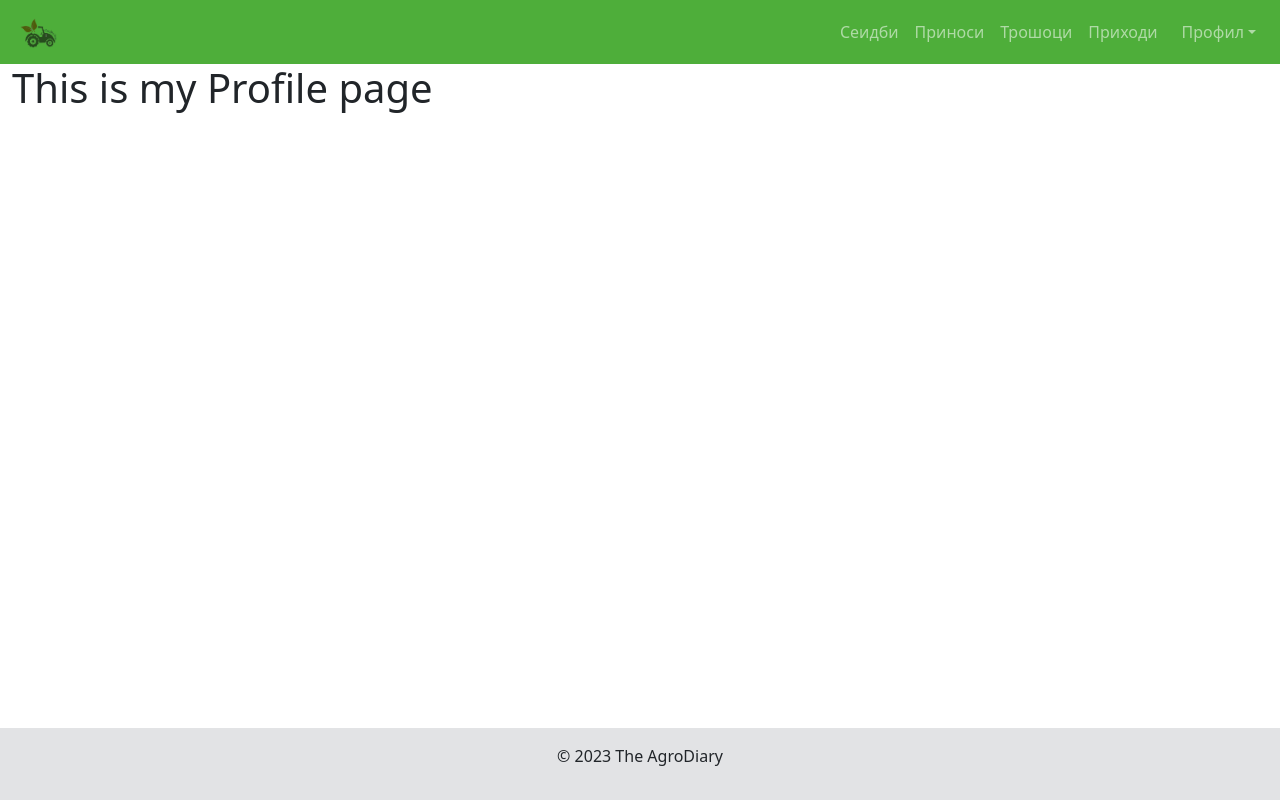
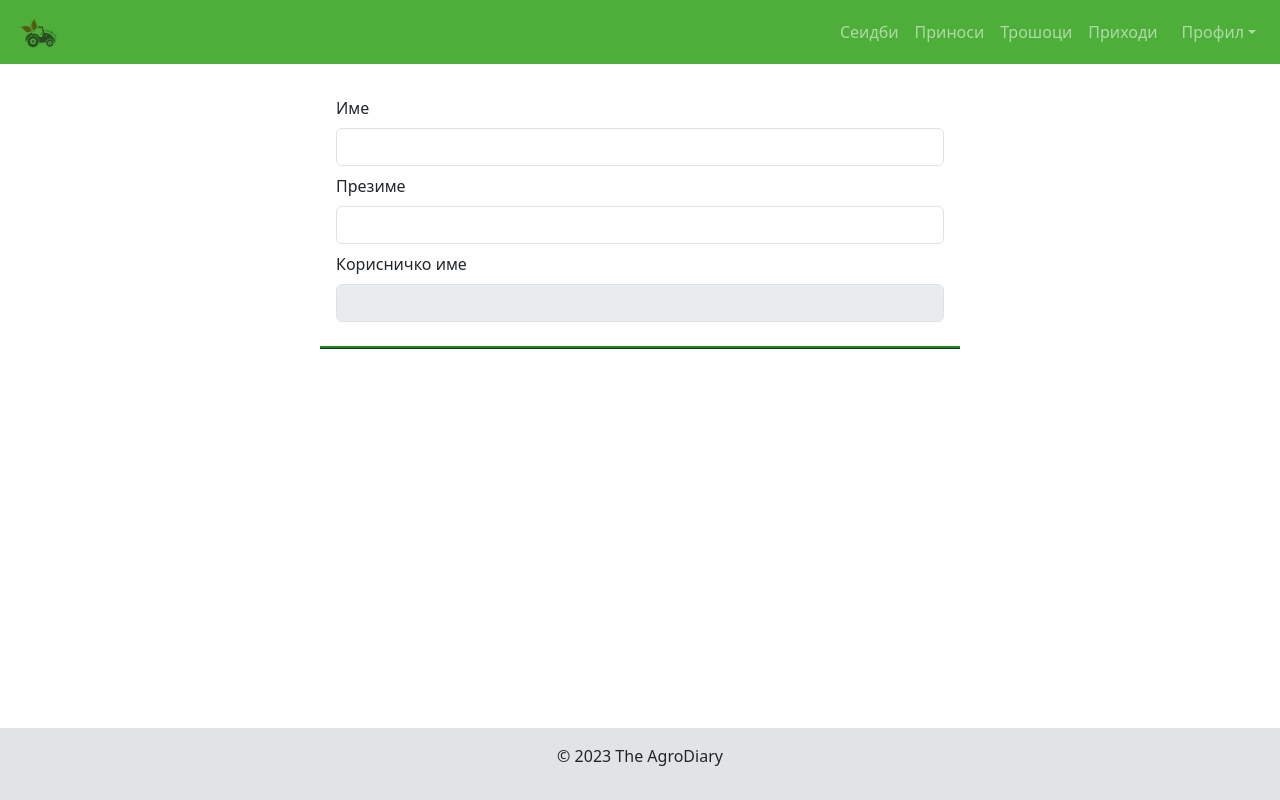
Before and after one commit to TheAgroDiary/TheAgroDiary-Frontend, a React (Create React App) app: page /myProfile in a window 1280 px wide. Built offline with nearby package versions, Linux system fonts and the light colour scheme; no server answers; sample sign-in values are in the browser's storage.

Commit message:
MyProfile page update

```diff
--- a/src/Components/CustomJavaScript.js
+++ b/src/Components/CustomJavaScript.js
@@ -1,4 +1,3 @@
-// const CustomJavaScript = () => {
 
 export function showHideTableStats (e) {
     const element = document.getElementById(e);
@@ -9,6 +8,3 @@ export function showHideTableStats (e) {
         element.style.display = "none";
     }
 }
-// }
-//
-// export default CustomJavaScript;
--- a/src/Components/Profile/UserProfile.js
+++ b/src/Components/Profile/UserProfile.js
@@ -1,5 +1,22 @@
+import { useEffect, useState } from "react";
+import { useNavigate } from "react-router-dom";
+import axios from "axios";
 
 const UserProfile = () => {
+
+    const [person, setPerson] = useState([]);
+
+    const [formData, setFormData] = useState({
+        firstName: '',
+        lastName: '',
+        username: '',
+        password: '',
+    });
+    const [initialFormData, setInitialFormData] = useState({});
+    const [response, setResponse] = useState(null);
+    const [isFormModified, setIsFormModified] = useState(false);
+
+    const navigate = useNavigate();
 
     const token = localStorage.getItem('jwt');
     const config = {
@@ -9,9 +26,75 @@ const UserProfile = () => {
         }
     };
 
+    useEffect(() => {
+        fetchPersonInfo();
+    }, []);
+
+    const fetchPersonInfo = () => {
+        axios.get('http://localhost:9091/api/user/info', config)
+            .then(response => {
+                // Sort the plantations by updatedAt or createdAt in descending order
+                const personInfo = response.data;
+                const { firstName, lastName, username, password } = response.data;
+                setFormData({ firstName, lastName, username, password });
+                setPerson(personInfo);
+            })
+            .catch(error => {
+                console.error('Error fetching person: ', error);
+            });
+    };
+
+    const handleChange = (e) => {
+        const { name, value } = e.target;
+        setFormData({ ...formData, [name]: value });
+        setIsFormModified(true);
+    };
+
+    const handleSubmit = () => {
+        // Check if the password field is empty before submitting
+        const shouldUpdatePassword = formData.password.trim() !== '';
+
+        // After submitting, reset the form modification state
+        setIsFormModified(false);
+    }
+
     return (
-        <div className="container-fluid">
-            <h1> This is my Profile page </h1>
+        <div className="d-flex justify-content-center align-items-center">
+            <form className="m-3 p-3 w-50 form-body" onSubmit={handleSubmit}>
+                <label> Име </label>
+                <input
+                    type="text"
+                    className="form-control my-2"
+                    required
+                    onChange={handleChange}
+                    name='firstName'
+                    value={formData.firstName}
+                    placeholder={formData.firstName}/>
+                <label> Презиме </label>
+                <input
+                    type="text"
+                    className="form-control my-2"
+                    required
+                    onChange={handleChange}
+                    name='lastName'
+                    value={formData.lastName}
+                    placeholder={formData.lastName}/>
+                <label> Корисничко име </label>
+                <input
+                    type="text"
+                    className="form-control my-2"
+                    required
+                    readOnly
+                    disabled
+                    onChange={handleChange}
+                    name='username'
+                    value={formData.username}
+                    placeholder={formData.username}/>
+
+                {isFormModified && (
+                    <button type="submit" className="btn btn-primary mt-3"> Зачувај ги промените </button>
+                )}
+            </form>
         </div>
     )
 }
```
